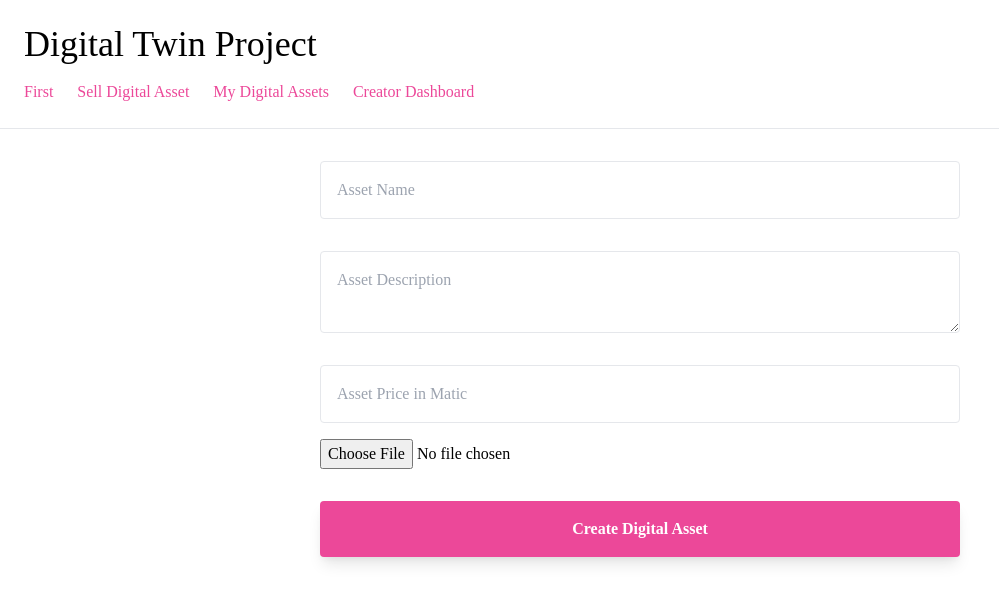
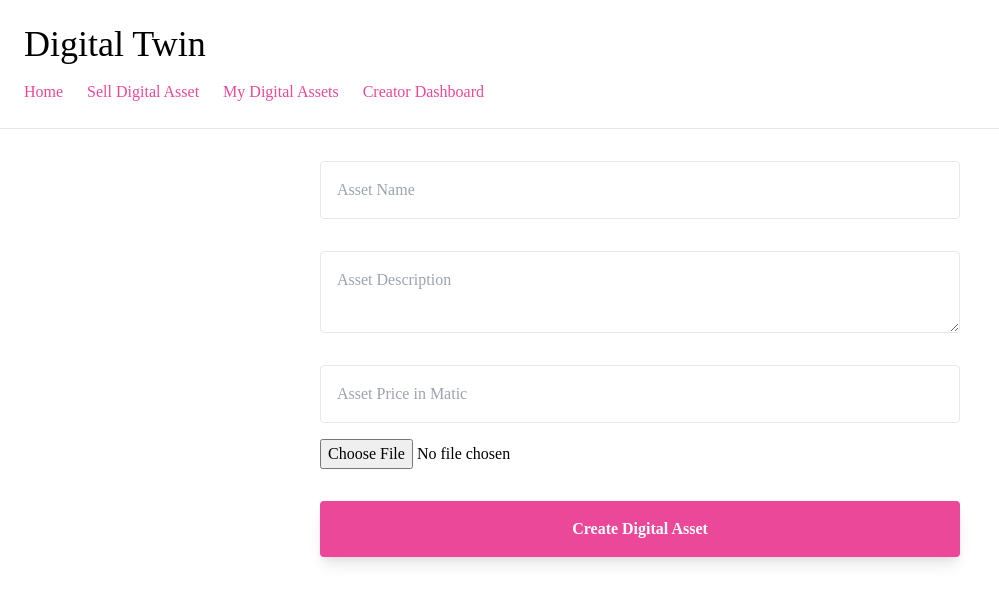
Before and after one commit to Kanditr/digital-twin, a Next.js app: page /create-item in a window 1280 px wide. Shown: the top 602 px of the page, without its empty margins (0-999 px from the left). Built offline with nearby package versions, Linux system fonts and the light colour scheme; what @web3-react/core, ipfs-http-client would draw is missing.

Commit message:
Testnet setup

```diff
--- a/components/blockheader.tsx
+++ b/components/blockheader.tsx
@@ -4,10 +4,10 @@ const Header = () => {
   return (
     <div>
       <nav className="border-b p-6">
-        <p className="text-4xl">Digital Twin Project</p>
+        <p className="text-4xl">Digital Twin</p>
         <div className="flex mt-4">
           <Link href="/block-index">
-            <a className="mr-6 text-pink-500">First</a>
+            <a className="mr-6 text-pink-500">Home</a>
           </Link>
           <Link href="/create-item">
             <a className="mr-6 text-pink-500">Sell Digital Asset</a>
--- a/config.ts
+++ b/config.ts
@@ -1,2 +1,2 @@
-export const nftmarketaddress = "0x5FbDB2315678afecb367f032d93F642f64180aa3"
-export const nftaddress = "0xe7f1725E7734CE288F8367e1Bb143E90bb3F0512"
+export const nftmarketaddress = "0xef2A2b03B29F484494897B025fa230dC4D879d5a"
+export const nftaddress = "0xB677646d1795cE8bB30cc5FB1F394FbBa78A7270"
--- a/pages/block-index.tsx
+++ b/pages/block-index.tsx
@@ -20,7 +20,9 @@ const BlockIndex: NextPage = () => {
   }, []);
 
   async function loadNFTs() {
-    const provider = new ethers.providers.JsonRpcProvider();
+    const provider = new ethers.providers.JsonRpcProvider(
+      "https://rpc-mumbai.maticvigil.com"
+    );
     const tokenContract = new ethers.Contract(nftaddress, NFT.abi, provider);
     const marketContract = new ethers.Contract(
       nftmarketaddress,
```
